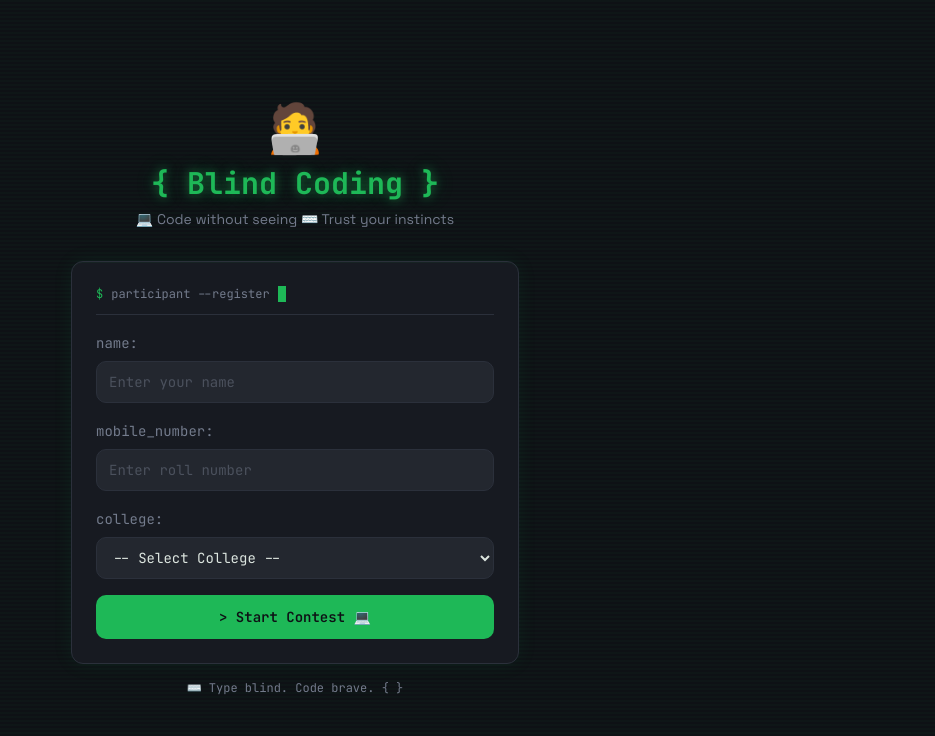
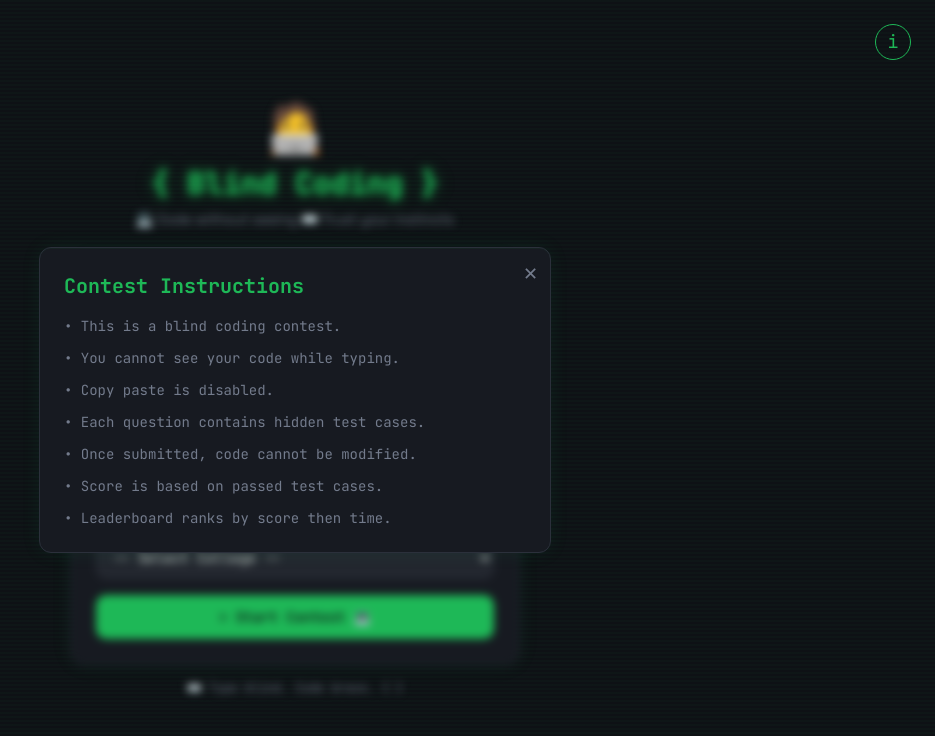
Before and after one commit to Bobby2k6/blind-coding, a React (Vite) app: page / in a window 1280 px wide. Shown: the top 736 px of the page, without its empty margins (345-1280 px from the left). Built offline with nearby package versions, Linux system fonts and the light colour scheme; the HTML template or start-up script is replaced by a standard one.

Commit message:
js, instructions

```diff
--- a/src/components/CodeEditor.tsx
+++ b/src/components/CodeEditor.tsx
@@ -11,13 +11,14 @@ interface Props {
   onSubmit: () => void;
 }
 
-const languages = ["python", "c", "cpp", "java"];
+const languages = ["python", "c", "cpp", "java", "javascript"];
 
 const languageLabels: Record<string, string> = {
   python: "Python 🐍",
   c: "C",
   cpp: "C++",
-  java: "Java ☕",
+  java: "Java ",
+  javascript: "JavaScript",
 };
 
 const CodeEditor = ({
@@ -40,7 +41,7 @@ const CodeEditor = ({
           <div className="w-3 h-3 rounded-full bg-primary" />
 
           <span className="ml-3 text-xs font-mono text-muted-foreground">
-            editor.{language === "cpp" ? "cpp" : language}
+            editor.{language === "cpp"? "cpp": language === "javascript" ? "js" : language}
           </span>
         </div>
 
--- a/src/lib/judge0.ts
+++ b/src/lib/judge0.ts
@@ -8,6 +8,7 @@ const languageMap: Record<string, number> = {
   c: 50,
   cpp: 54,
   java: 62,
+  javascript: 63,
 };
 
 export async function runCode(code: string, language: string, input: string) {
--- a/src/pages/Admin.tsx
+++ b/src/pages/Admin.tsx
@@ -189,7 +189,8 @@ const Admin = () => {
 
                               const a = document.createElement("a");
                               a.href = url;
-                              a.download = `${entry.rollNumber}_Q${q + 1}.${entry.languages[q] || "txt"}`;
+                              const ext =entry.languages[q] === "javascript" ? "js": entry.languages[q] || "txt";
+                              a.download = `${entry.rollNumber}_Q${q + 1}.${ext}`;
                               a.click();
                             }}
                             className="text-xs bg-primary text-white px-2 py-1 rounded mx-1"
--- a/src/pages/Registration.tsx
+++ b/src/pages/Registration.tsx
@@ -1,18 +1,21 @@
-// C:\Users\lenovo\OneDrive\Bobby\Projects\blind-code-blitz-main\src\pages\Registration.tsx
-import { useState } from "react";
+// src/pages/Registration.tsx
+
+import { useState, useEffect } from "react";
 import { useNavigate } from "react-router-dom";
 import { colleges } from "@/data/colleges";
 
 const Registration = () => {
   const navigate = useNavigate();
+
   const [name, setName] = useState("");
   const [rollNumber, setRollNumber] = useState("");
   const [college, setCollege] = useState("");
   const [customCollege, setCustomCollege] = useState("");
   const [error, setError] = useState("");
 
+  const [showInstructions, setShowInstructions] = useState(true);
+
   const handleStart = () => {
-    // clear previous contest data
     localStorage.removeItem("codes");
     localStorage.removeItem("languages");
     localStorage.removeItem("questionResults");
@@ -38,8 +41,23 @@ const Registration = () => {
   };
 
   return (
-    <div className="min-h-screen flex items-center justify-center p-4 scanline">
-      <div className="w-full max-w-md animate-fade-in">
+    <div className="relative min-h-screen flex items-center justify-center p-4 scanline">
+      {/* INFO BUTTON */}
+      <button
+        onClick={() => setShowInstructions(true)}
+        className="absolute top-6 right-6 w-9 h-9 flex items-center justify-center
+        rounded-full border border-primary text-primary font-mono text-lg
+        hover:bg-primary hover:text-primary-foreground transition"
+      >
+        i
+      </button>
+
+      {/* MAIN CONTENT */}
+      <div
+        className={`w-full max-w-md animate-fade-in ${
+          showInstructions ? "blur-sm pointer-events-none select-none" : ""
+        }`}
+      >
         {/* Header */}
         <div className="text-center mb-8">
           <div className="text-5xl mb-3">🧑‍💻</div>
@@ -63,7 +81,9 @@ const Registration = () => {
           )}
 
           <div className="space-y-1.5">
-            <label className="text-sm font-mono text-muted-foreground">name:</label>
+            <label className="text-sm font-mono text-muted-foreground">
+              name:
+            </label>
             <input
               type="text"
               value={name}
@@ -74,18 +94,22 @@ const Registration = () => {
           </div>
 
           <div className="space-y-1.5">
-            <label className="text-sm font-mono text-muted-foreground">mobile_number:</label>
+            <label className="text-sm font-mono text-muted-foreground">
+              mobile_number:
+            </label>
             <input
               type="text"
               value={rollNumber}
               onChange={(e) => setRollNumber(e.target.value)}
-              placeholder="Enter roll number"
+              placeholder="Enter mobile number"
               className="w-full bg-secondary border border-border rounded-md px-3 py-2.5 text-foreground placeholder:text-muted-foreground/50 focus:outline-none focus:ring-1 focus:ring-primary font-mono text-sm"
             />
           </div>
 
           <div className="space-y-1.5">
-            <label className="text-sm font-mono text-muted-foreground">college:</label>
+            <label className="text-sm font-mono text-muted-foreground">
+              college:
+            </label>
             <select
               value={college}
               onChange={(e) => setCollege(e.target.value)}
@@ -93,7 +117,9 @@ const Registration = () => {
             >
               <option value="">-- Select College --</option>
               {colleges.map((c) => (
-                <option key={c} value={c}>{c}</option>
+                <option key={c} value={c}>
+                  {c}
+                </option>
               ))}
               <option value="other">Other (Enter manually)</option>
             </select>
@@ -101,7 +127,9 @@ const Registration = () => {
 
           {college === "other" && (
             <div className="space-y-1.5 animate-fade-in">
-              <label className="text-sm font-mono text-muted-foreground">custom_college:</label>
+              <label className="text-sm font-mono text-muted-foreground">
+                custom_college:
+              </label>
               <input
                 type="text"
                 value={customCollege}
@@ -124,6 +152,35 @@ const Registration = () => {
           ⌨️ Type blind. Code brave. {"{ }"}
         </p>
       </div>
+
+      {/* INSTRUCTIONS MODAL */}
+      {showInstructions && (
+        <div className="absolute inset-0 flex items-center justify-center z-50">
+          <div className="bg-card border border-border rounded-lg p-6 max-w-lg w-full mx-4 card-glow font-mono relative">
+            {/* CLOSE BUTTON */}
+            <button
+              onClick={() => setShowInstructions(false)}
+              className="absolute top-3 right-3 text-muted-foreground hover:text-primary text-lg"
+            >
+              ✕
+            </button>
+
+            <h2 className="text-xl text-primary font-bold mb-4">
+              Contest Instructions
+            </h2>
+
+            <ul className="space-y-3 text-sm text-muted-foreground">
+              <li>• This is a blind coding contest.</li>
+              <li>• You cannot see your code while typing.</li>
+              <li>• Copy paste is disabled.</li>
+              <li>• Each question contains hidden test cases.</li>
+              <li>• Once submitted, code cannot be modified.</li>
+              <li>• Score is based on passed test cases.</li>
+              <li>• Leaderboard ranks by score then time.</li>
+            </ul>
+          </div>
+        </div>
+      )}
     </div>
   );
 };
```
